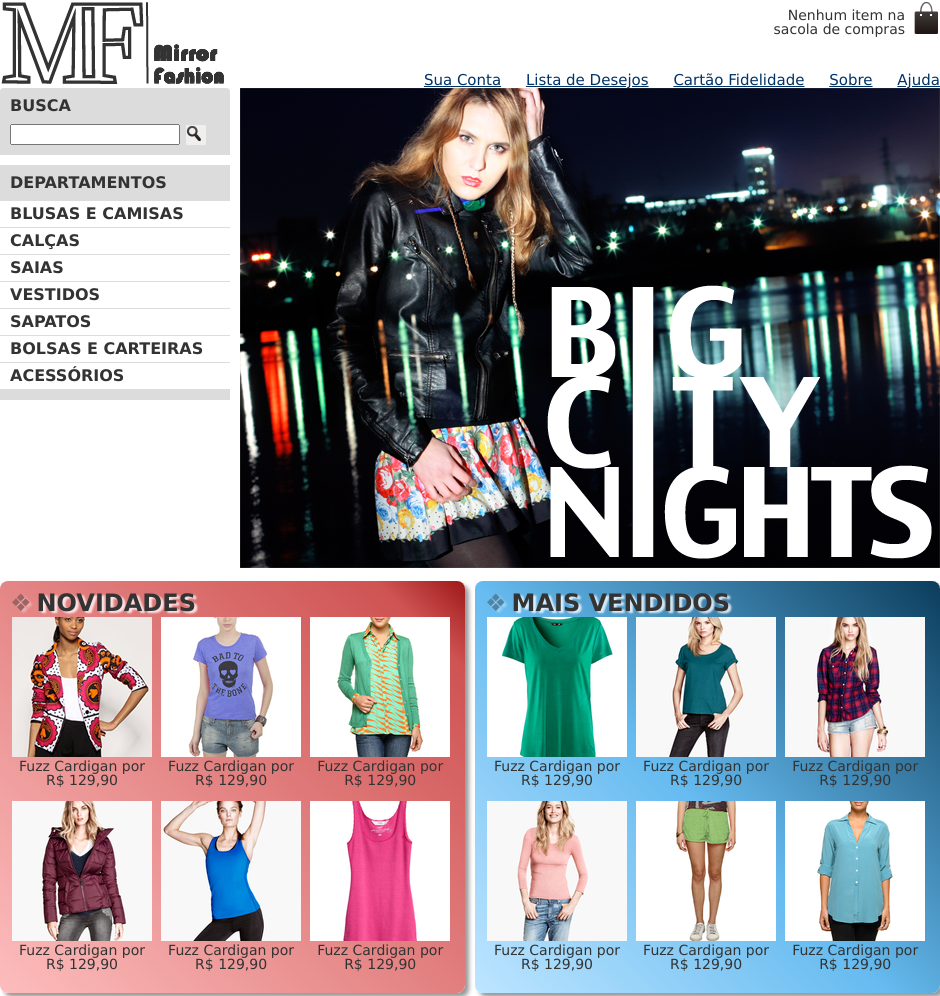
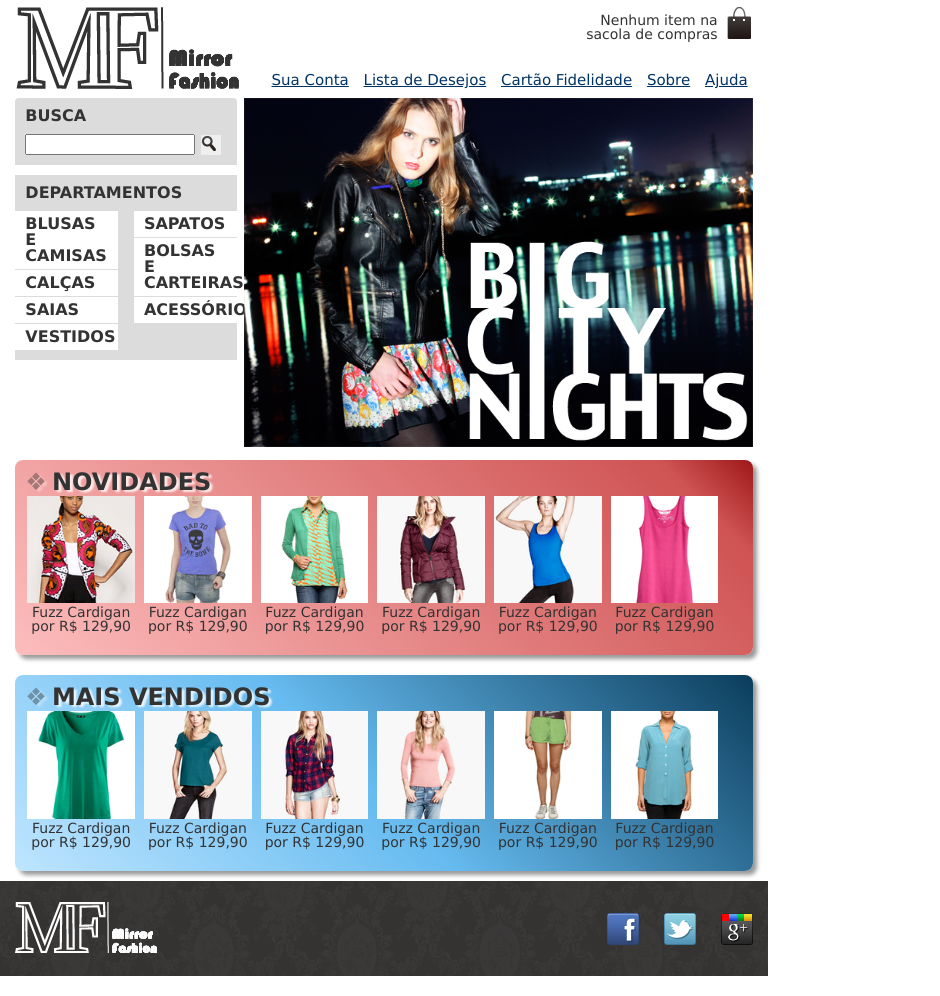
Before and after one commit to adrianolvti/mirrorfashion, a plain HTML site: page index.html in a window 768 px wide. Shown: the top 996 px of the page, 940 px wide, since content can reach past the window. Drawn offline with Linux system fonts and the light colour scheme.

Commit message:
Commit site responsivo para dispositivos móveis

```diff
--- a/css/estilos.css
+++ b/css/estilos.css
@@ -162,17 +162,16 @@ body {
 	display: inline-block;
 	vertical-align: top;
 	width: 140px;
-
 	margin: 2px;
 	padding-bottom: 10px;
+	transition: 0.7s ease-out;
 }
 
-.painel h2 {
-	font-size: 24px;
-	font-weight: bold;
-	text-transform: uppercase;
-
-	text-shadow: 3px 2px 2px rgba(255, 255, 255, 0.8);
+.painel li:hover {
+	background-color: rgba(255, 255, 255, 0.4);
+	box-shadow: 0 0 5px #333;
+	transition: box-shadow 0.7s ease-in;
+	transform: scale(1.2) rotate(-3deg);
 }
 
 .painel a {
@@ -186,6 +185,14 @@ body {
 	content: '\2756';
 	padding-right: 5px;
 	opacity: 0.4;
+}
+
+.painel h2 {
+	font-size: 24px;
+	font-weight: bold;
+	text-transform: uppercase;
+
+	text-shadow: 3px 2px 2px rgba(255, 255, 255, 0.8);
 }
 
 .novidades {
@@ -240,3 +247,102 @@ footer .container {
 .social a[href*="plus.google.com"] {
 	background-image: url(../img/googleplus.png);
 }
+
+/*---------------- Adaptações para Mobile ---------------*/
+@media (max-width: 939px) {
+/*Adiconar aqui os novos estilos para mobile*/
+
+	/*Tamanho da tela*/
+	.container {
+		width: 96%;
+	}
+
+	/*-----------------Configurações do Header------------*/
+	header h1 {
+		text-align: center;
+	}
+
+	.header h1 img {
+		max-width: 50%;
+	}
+
+	.sacola {
+		display: none;
+	}
+
+	.menu-opcoes {
+		position: static;
+		text-align:center;
+	}
+
+	.menu-opcoes ul li{
+		display: inline-block;
+		margin: 5px;
+	}
+
+	.busca,
+	.menu-departamentos,
+	.banner-destaque img{
+		margin-right: 0;
+		width: 100%
+	}
+
+	.painel {
+		width: auto;
+	}
+
+	.painel li {
+		width: 30%;
+	}
+
+	.painel img {
+		width: 100%
+	}
+
+	@media (min-width: 480px){
+		header h1 {
+			margin: 5px 0;
+		}
+
+		.menu-departamentos {
+			padding-bottom: 10px;
+			margin-bottom: 10px;
+		}
+
+		.menu-departamentos nav > ul {
+			column-count: 2;
+		}
+	}
+
+	@media (min-width: 720px){
+		header h1 {
+			text-align: left;
+		}
+
+		.menu-opcoes {
+			position: absolute;
+		}
+
+		.sacola {
+			display: block;
+		}
+
+		.painel li {
+			width: 15%;
+		}
+
+		.busca,
+		.menu-departamentos {
+			margin-right: 1%;
+			width: 30%;
+		}
+
+		.menu-depratamentos nav > ul{
+			column-count: 1;
+		}
+
+		.banner-destaque img {
+			width: 69%;
+		}
+	}
+}
--- a/css/sobre.css
+++ b/css/sobre.css
@@ -68,3 +68,49 @@ figcaption {
 p::first-letter {
 	font-weight: bold;
 }
+
+/*------------------- Adaptações para Mobile ------------*/
+@media (max-width: 939px) {
+	.body-sobre {
+		width: 96%;
+	}
+
+	figure {
+		max-width: 90%
+	}
+
+	#centro-distribuicao img{
+		max-width: 100%;
+
+	}
+
+	figcaption{
+		font-size: 12px;
+	}
+
+
+
+	#familia-pelho img{
+		max-width: 100%;
+	}
+
+	.body-sobre p {
+		padding: 0 1px;
+		text-indent: 15px;
+		text-align: left;
+		line-height: 19px;
+		font-size: 18px;
+	}
+
+	@media (max-width: 480px){
+		.body-sobre h1 {
+			font-size: 150%;
+			text-align: center;
+		}
+
+		#familia-pelho {
+			float: none;
+			margin: 0 0 10px;
+		}
+	}
+}
--- a/index.html
+++ b/index.html
@@ -2,6 +2,7 @@
 <html>
 	<head>
 		<meta encoding="utf-8">
+		<meta name="viewport" content="width=device-width">
 		<title>Mirror Fashion</title>
 		<link rel="stylesheet" href="css/reset.css">
 		<link rel="stylesheet" href="css/estilos.css">
```
Also changed, not shown: sobre.html (+1 -0 lines).
